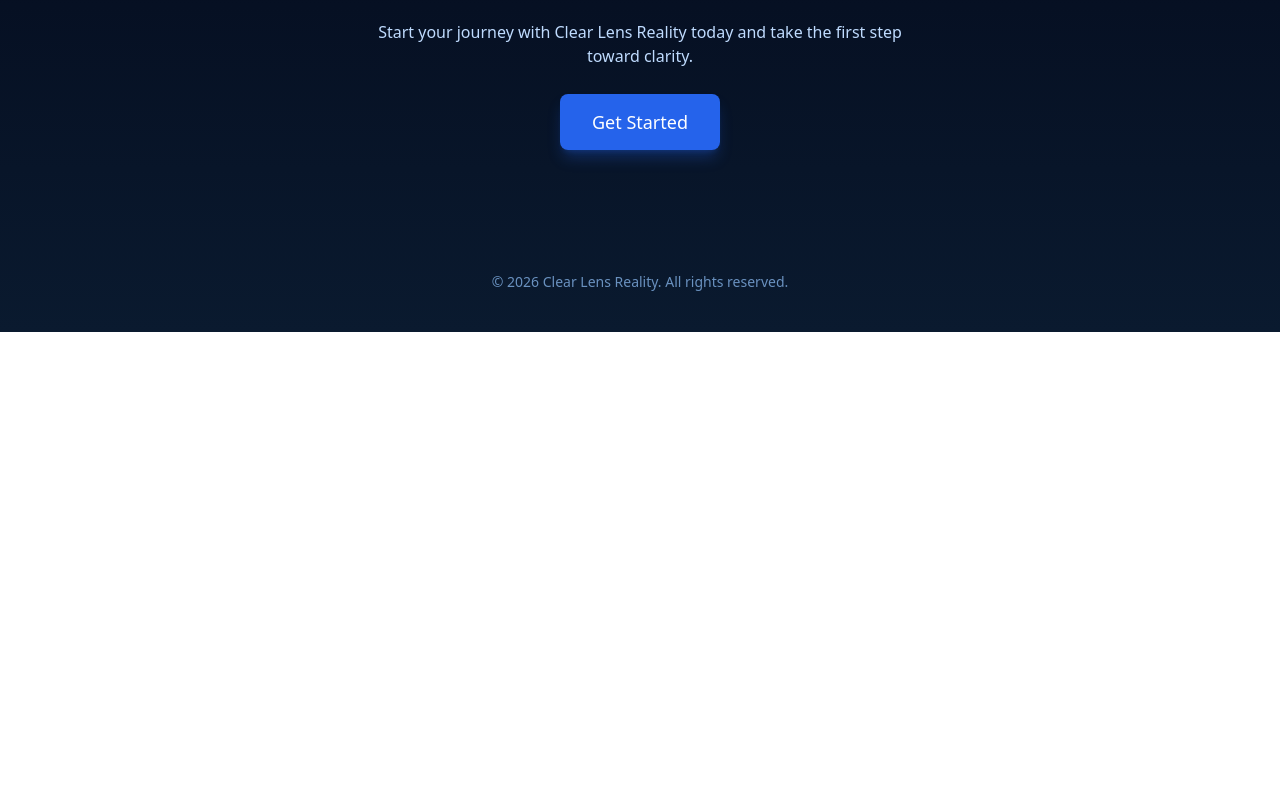
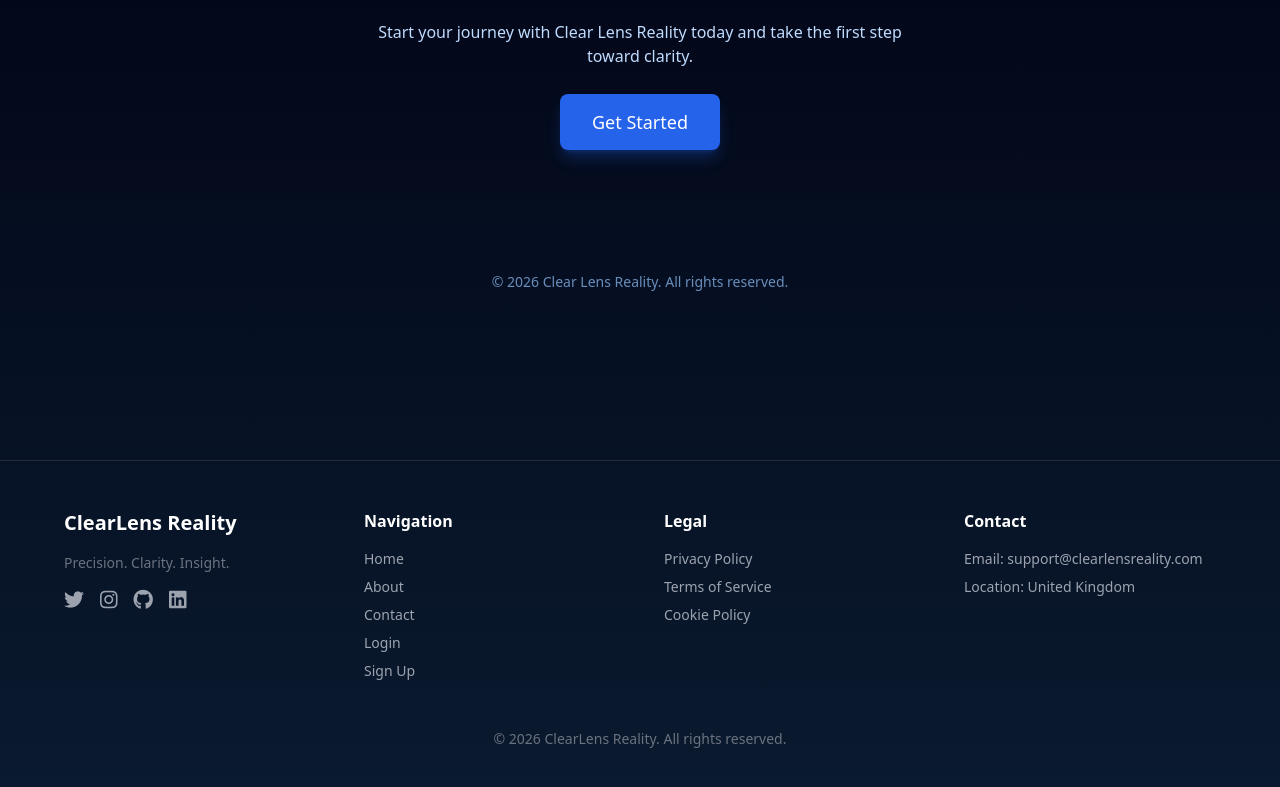
Before and after one commit to clearlensreality-blip/clearlens-reality, a Next.js app: page / in a window 1280 px wide. Shown: the part 972-1759 px from the top of the page. Before the commit the page ends 1304 px from the top, so only its background shows below. Built offline with nearby package versions, Linux system fonts and the light colour scheme.

Commit message:
Adjusted login layout and solid blue form box

```diff
--- a/app/layout.tsx
+++ b/app/layout.tsx
@@ -8,8 +8,88 @@ export const metadata = {
 export default function RootLayout({ children }) {
   return (
     <html lang="en">
+      <head>
+        {/* Font Awesome for social icons */}
+        <link
+          rel="stylesheet"
+          href="https://cdnjs.cloudflare.com/ajax/libs/font-awesome/6.5.0/css/all.min.css"
+        />
+      </head>
+
       <body>
+
+        {/* PAGE CONTENT */}
         {children}
+
+        {/* GLOBAL FOOTER */}
+        <footer className="w-full mt-32 border-t border-white/10 py-12 px-6 text-gray-400">
+
+          <div className="max-w-6xl mx-auto grid grid-cols-1 md:grid-cols-4 gap-12">
+
+            {/* BRAND */}
+            <div className="space-y-4">
+              <h2 className="text-xl font-semibold text-white">ClearLens Reality</h2>
+              <p className="text-sm text-gray-500">
+                Precision. Clarity. Insight.
+              </p>
+
+              {/* SOCIAL ICONS */}
+              <div className="flex items-center space-x-4 mt-4">
+                <a href="#" className="hover:text-white transition">
+                  <i className="fa-brands fa-twitter text-xl"></i>
+                </a>
+                <a href="#" className="hover:text-white transition">
+                  <i className="fa-brands fa-instagram text-xl"></i>
+                </a>
+                <a href="#" className="hover:text-white transition">
+                  <i className="fa-brands fa-github text-xl"></i>
+                </a>
+                <a href="#" className="hover:text-white transition">
+                  <i className="fa-brands fa-linkedin text-xl"></i>
+                </a>
+              </div>
+            </div>
+
+            {/* NAVIGATION */}
+            <div>
+              <h3 className="text-white font-semibold mb-4">Navigation</h3>
+              <ul className="space-y-2 text-sm">
+                <li><a href="/" className="hover:text-white transition">Home</a></li>
+                <li><a href="/about" className="hover:text-white transition">About</a></li>
+                <li><a href="/contact" className="hover:text-white transition">Contact</a></li>
+                <li><a href="/login" className="hover:text-white transition">Login</a></li>
+                <li><a href="/signup" className="hover:text-white transition">Sign Up</a></li>
+              </ul>
+            </div>
+
+            {/* LEGAL */}
+            <div>
+              <h3 className="text-white font-semibold mb-4">Legal</h3>
+              <ul className="space-y-2 text-sm">
+                <li><a href="#" className="hover:text-white transition">Privacy Policy</a></li>
+                <li><a href="#" className="hover:text-white transition">Terms of Service</a></li>
+                <li><a href="#" className="hover:text-white transition">Cookie Policy</a></li>
+              </ul>
+            </div>
+
+            {/* CONTACT */}
+            <div>
+              <h3 className="text-white font-semibold mb-4">Contact</h3>
+              <ul className="space-y-2 text-sm">
+                <li>Email: support@clearlensreality.com</li>
+                <li>Location: United Kingdom</li>
+              </ul>
+            </div>
+
+          </div>
+
+          {/* COPYRIGHT */}
+          <div className="text-center text-gray-500 text-sm mt-12">
+            © {new Date().getFullYear()} ClearLens Reality. All rights reserved.
+          </div>
+
+        </footer>
+
       </body>
     </html>
   );
```
